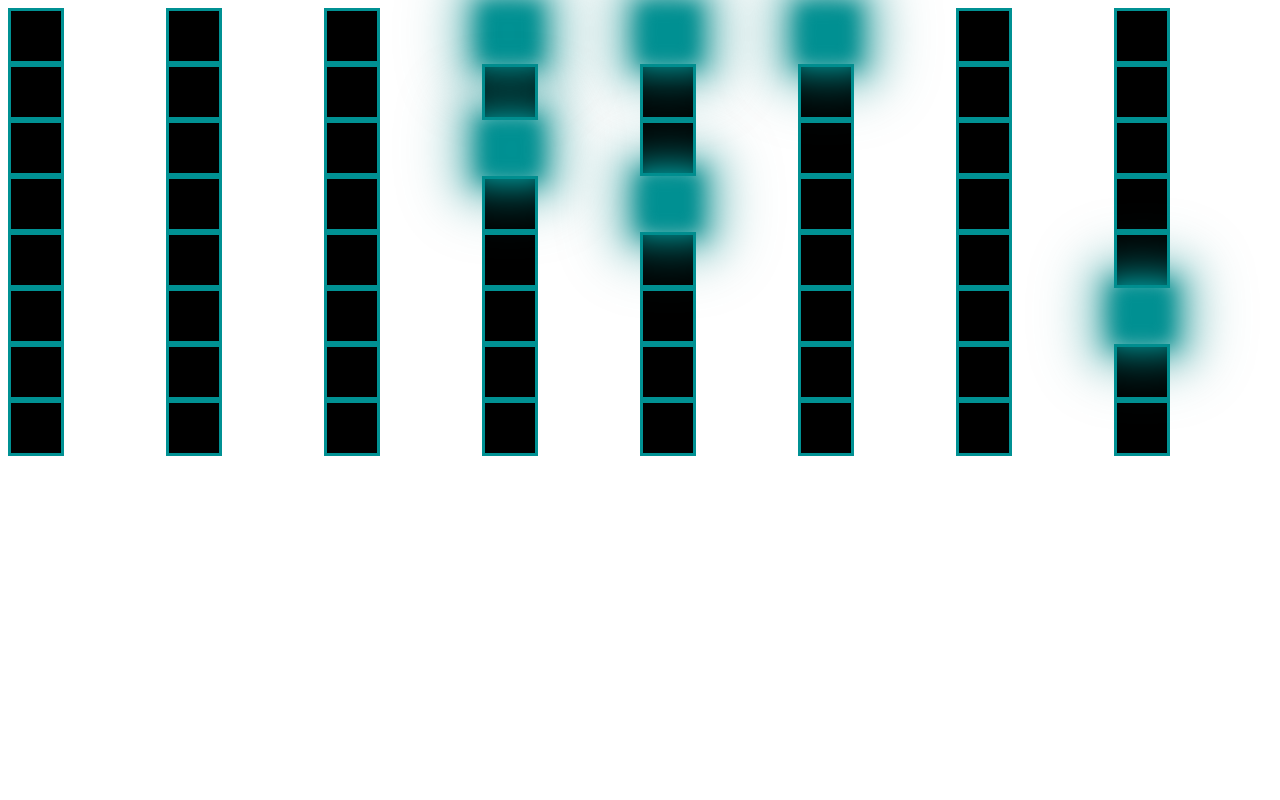
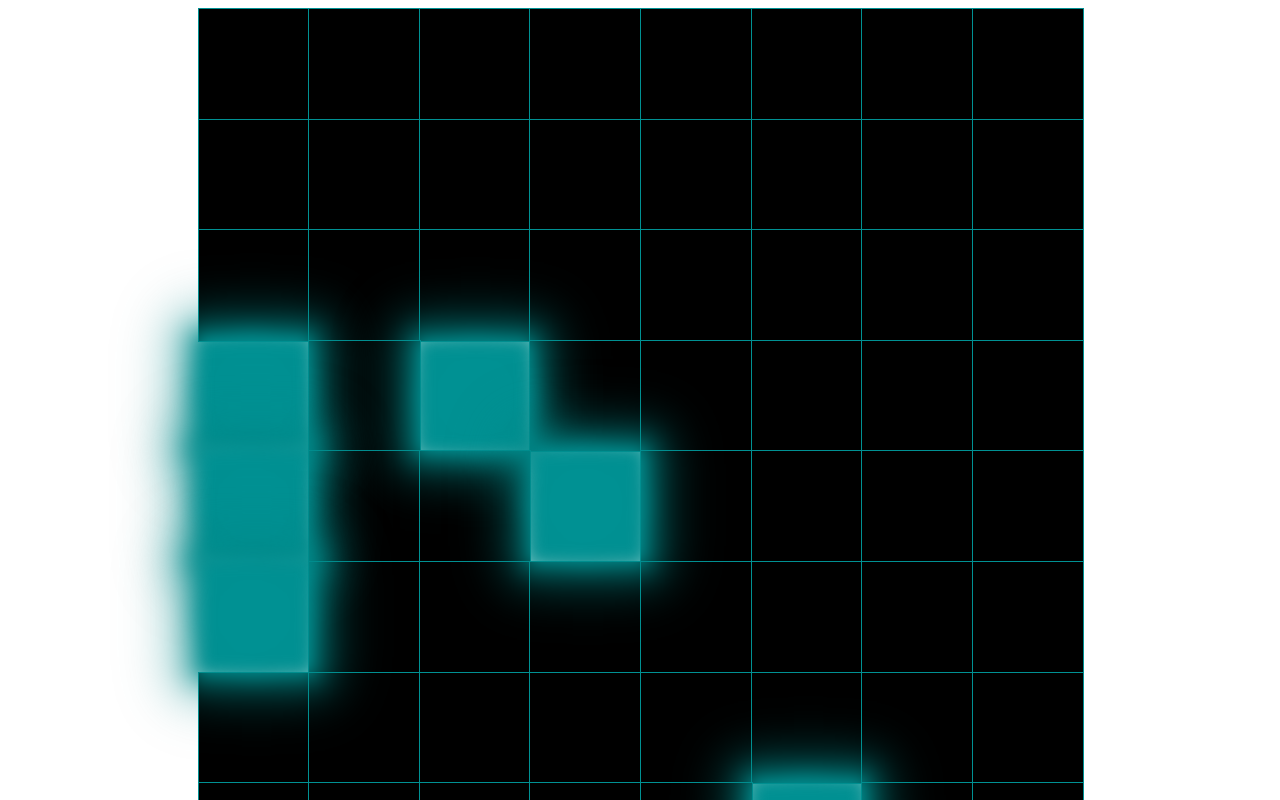
Before and after one commit to sievemaker/softinnotec-webpage-app, an Angular app: page / in a window 1280 px wide. Shown: the top 800 px of the page. Built offline with nearby package versions, Linux system fonts and the light colour scheme.

Commit message:
chessboard

```diff
--- /dev/null
+++ b/src/app/banner/banner.component.html
@@ -0,0 +1,4 @@
+<mat-toolbar>
+  <img src="softinnotec.png" alt="Logo" class="logo"/>
+  <div class="app-name">Komplexität beherrschen, Qualität garantieren.</div>
+</mat-toolbar>
--- /dev/null
+++ b/src/app/banner/banner.component.sass
@@ -0,0 +1,6 @@
+.logo
+  width: 20px
+  margin-right: 10px
+
+.app-name
+  font-size: 12px
--- a/src/app/softinnotec-chessboard/softinnotec-chessboard.component.sass
+++ b/src/app/softinnotec-chessboard/softinnotec-chessboard.component.sass
@@ -3,20 +3,17 @@
   display: grid                         // Use CSS Grid to arrange the chessboard
   grid-template-columns: repeat(8, 1fr)  // 8 equal columns
   grid-template-rows: repeat(8, 1fr)     // 8 equal rows
-  gap: 0                                  // No gap between squares
-  width: 100%                             // Full width of the parent container
-  height: 100%                            // Full height of the parent container
-  aspect-ratio: 1                         // Keep aspect ratio 1:1 (square)
+  gap: 0                                  // No gaps between squares
+  width: 70%                             // Full width of the parent container
+  aspect-ratio: 1                         // Maintain a square shape
   margin: 0 auto                          // Center the chessboard horizontally
-  position: relative                      // Optional, for better control of inner elements
+  position: relative
 
 // Styling for the file (each column of squares)
 .file
-  display: flex                            // Use flexbox to stack squares vertically within the file
-  flex-direction: column                   // Stack squares in a column within each file
-  height: 100%                             // Ensure file takes full height of the chessboard
-  margin: 0                                // Remove any margin between files
-  padding: 0                                 // Fill the entire height of the chessboard cell
+  display: contents                       // Flatten `.file` so it doesn’t interfere with grid layout
+  padding: 0                              // Remove any padding
+  margin: 0
 
 // Optional: Media query to adjust the chessboard on smaller screens
 @media (max-width: 768px)
--- a/src/app/softinnotec-square/softinnotec-square.component.sass
+++ b/src/app/softinnotec-square/softinnotec-square.component.sass
@@ -1,12 +1,7 @@
 .square
-  width: 50px
-  height: 50px
-  color: #009193
-  border: solid
-    color: #009193
-  display: inline-block
-  background-color: black
-  margin-bottom: -4px
+  width: 100%                             // Ensure each square fills its grid cell
+  height: 100%                            // Ensure each square fills its grid cell
+  border: 1px solid #009193
 
 .square.empty
   background-color: black
```
Also changed, not shown: src/app/banner/banner.component.ts (added, +15 -0 lines), 1 other file (tests, documents, lock files or other folders).
